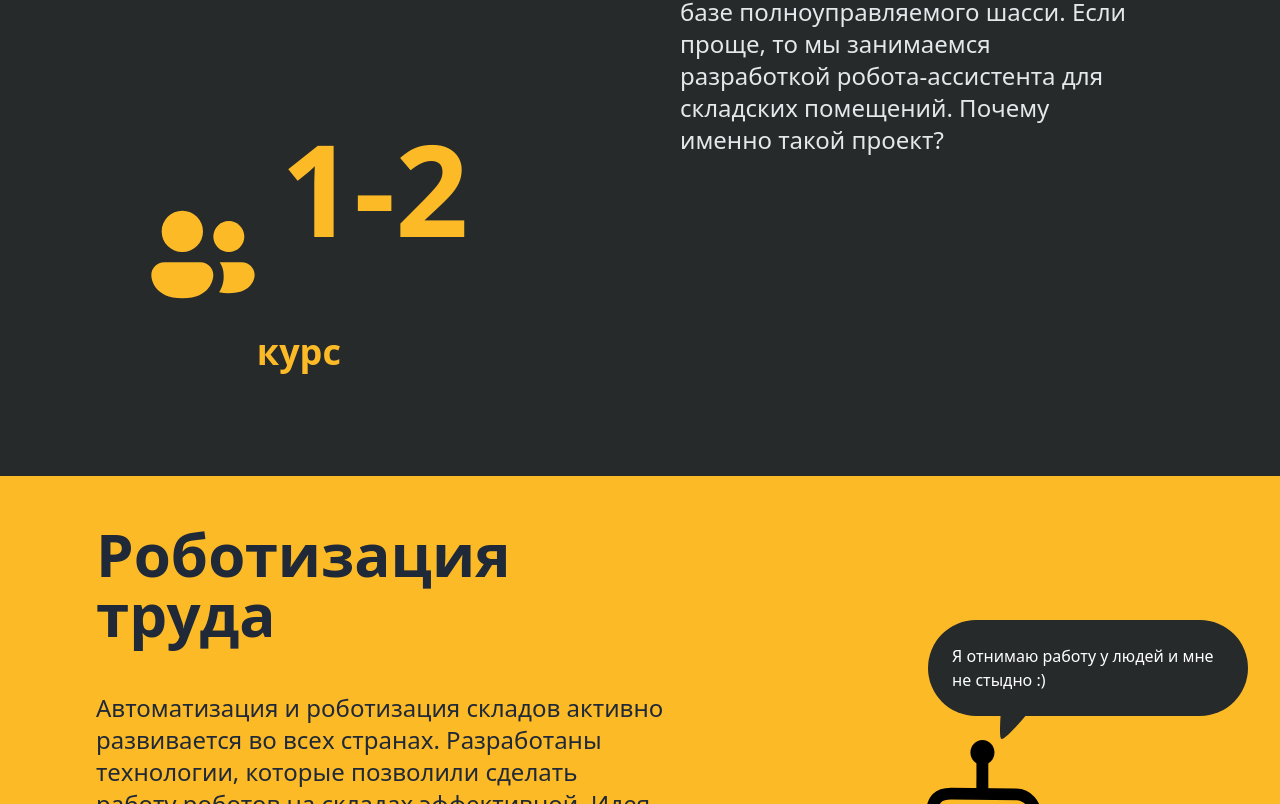
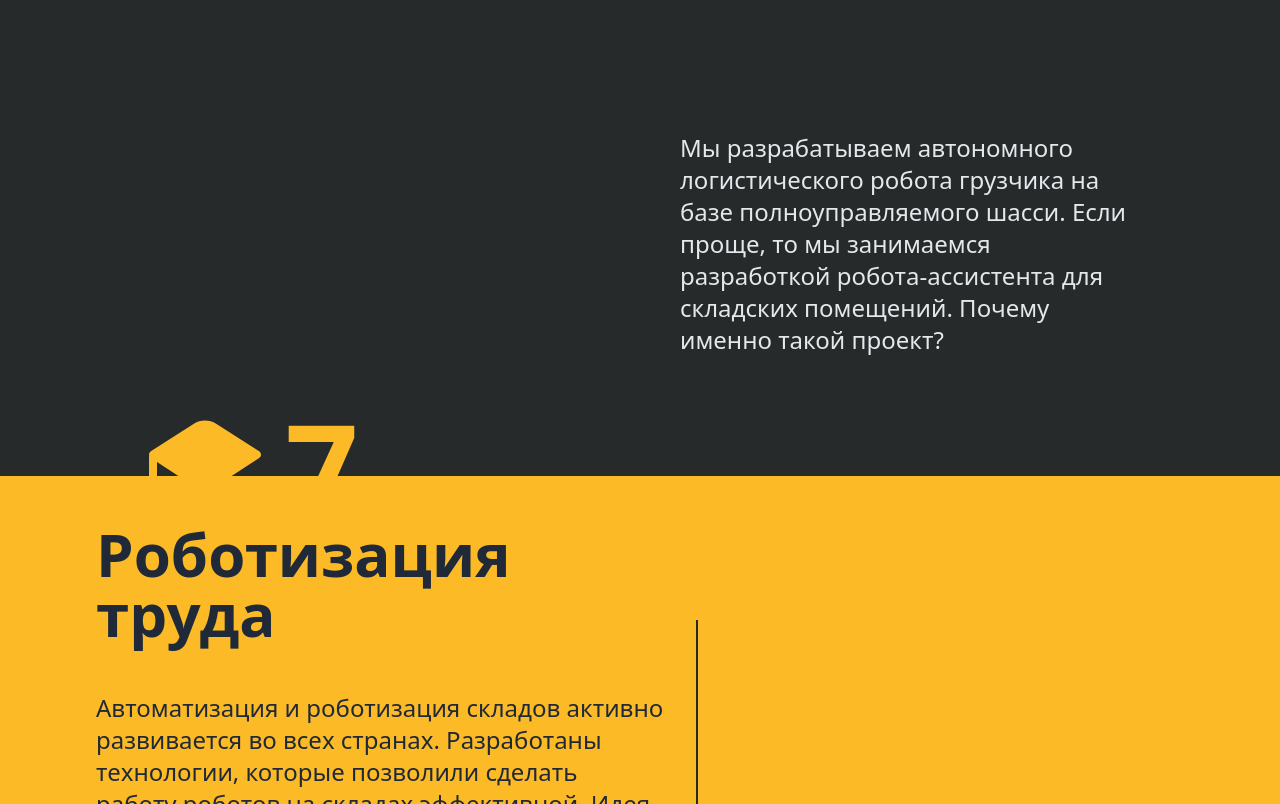
Before and after one commit to XMadFoX/pd-alr, a Next.js app in the folder frontend/: page / in a window 1280 px wide. Shown: the part 1236-2040 px from the top of the page. Built offline with nearby package versions, Linux system fonts and the light colour scheme; no server answers.

Commit message:
Add paralax effect for 2 more slides

```diff
--- a/frontend/components/home/automation.js
+++ b/frontend/components/home/automation.js
@@ -1,7 +1,16 @@
-import React from "react"
+import React, { useContext } from "react"
 import Section from "./Section"
+import { motion, useTransform } from "framer-motion"
+import { GlobalContext } from "../../pages/_app"
 
 export default function Automation() {
+  const { windowSize: ws, scrollY } = useContext(GlobalContext)
+  const x1 = useTransform(
+    scrollY,
+    [ws?.h * 1, ws?.h * 2, ws?.h * 4],
+    [-500, 100, 1800]
+  )
+
   return (
     <Section
       color="orange"
@@ -19,8 +28,11 @@ export default function Automation() {
           роботов на складе выгодно.
         </p>
       </div>
-      <div className="md:w-1/2 mt-12 md:mt-24 pb-32 md:pb-auto">
-        <p className="max-w-xs p-6 bg-secondary text-white rounded-full relative ml-auto mr-4">
+      <div className="md:w-1/2 mt-12 md:mt-24 pb-32 md:pb-auto overflow-x-hidden h-[500px] border-l-2 border-secondary mb-auto">
+        <motion.p
+          style={{ x: x1 }}
+          className="max-w-xs p-6 bg-secondary text-white rounded-full relative"
+        >
           Я отнимаю работу у людей и мне не стыдно :)
           <img
             src="/bubblePart.svg"
@@ -36,7 +48,7 @@ export default function Automation() {
             width={1024}
             className="absolute -ml-24 mt-12 h-32 md:h-auto"
           />
-        </p>
+        </motion.p>
       </div>
     </Section>
   )
--- a/frontend/components/home/hero.js
+++ b/frontend/components/home/hero.js
@@ -1,8 +1,9 @@
-import React from "react"
+import React, { useContext } from "react"
 import { motion, useTransform, useViewportScroll } from "framer-motion"
+import { GlobalContext } from "../../pages/_app"
 
 export default function Hero() {
-  const { scrollY, scrollYProgress } = useViewportScroll()
+  const { scrollY } = useContext(GlobalContext)
 
   const x1 = useTransform(scrollY, [0, 1000], [0, -1000])
   const y1 = useTransform(scrollY, [0, 1000], [0, -200])
--- a/frontend/components/home/team.js
+++ b/frontend/components/home/team.js
@@ -1,8 +1,27 @@
 import Image from "next/image"
-import React from "react"
+import React, { useContext } from "react"
 import Section from "./Section"
+import { motion, useTransform } from "framer-motion"
+import { GlobalContext } from "../../pages/_app"
 
 export default function Team() {
+  const { windowSize: ws, scrollY } = useContext(GlobalContext)
+  const y1 = useTransform(
+    scrollY,
+    [ws?.h * 0.5, ws?.h, ws?.h * 2],
+    [200, 0, -300]
+  )
+  const y2 = useTransform(
+    scrollY,
+    [ws?.h * 0.6, ws?.h, ws?.h * 2],
+    [600, 0, -100]
+  )
+  const y3 = useTransform(
+    scrollY,
+    [ws?.h * 0.7, ws?.h, ws?.h * 2],
+    [800, 0, -800]
+  )
+
   return (
     <Section color="dark" className="px-3 py-12 xl:p-24">
       <div
@@ -16,28 +35,34 @@ export default function Team() {
             image="/icons/fluent_hat-graduation-filled.svg"
             title="7"
             text="человек"
+            style={{ y: y2 }}
           />
           <Card
             className="mt-12 xl:mt-48 ml-auto xl:mr-12 w-auto"
             image="/icons/fluent_people-filled.svg"
             title="1-2"
             text="курс"
+            style={{ y: y3 }}
           />
         </div>
-        <p className="text-xl md:text-2xl xl:w-1/2 mt-2 md:mt-12">
+        <motion.p
+          style={{ y: y1 }}
+          className="text-xl md:text-2xl xl:w-1/2 mt-2 md:mt-12"
+        >
           Мы разрабатываем автономного логистического робота грузчика на базе
           полноуправляемого шасси. Если проще, то мы занимаемся разработкой
           робота-ассистента для складских помещений. Почему именно такой проект?
-        </p>
+        </motion.p>
       </div>
     </Section>
   )
 }
 
-const Card = ({ title, text, image, className }) => {
+const Card = ({ title, text, image, className, ...props }) => {
   return (
-    <div
+    <motion.div
       className={`text-navbar text-6xl xl:text-9xl font-bold flex gap-4 ${className}`}
+      {...props}
     >
       <Image src={image} width={128} height={128} alt="" />
       <p>
@@ -46,6 +71,6 @@ const Card = ({ title, text, image, className }) => {
           {text}
         </span>
       </p>
-    </div>
+    </motion.div>
   )
 }
--- a/frontend/pages/_app.js
+++ b/frontend/pages/_app.js
@@ -1,16 +1,34 @@
 import App from "next/app"
 import Head from "next/head"
 import "../assets/css/style.css"
-import { createContext } from "react"
+import { createContext, useEffect, useState } from "react"
 import { fetchAPI } from "../lib/api"
 import { getStrapiMedia } from "../lib/media"
 import Nav from "../components/nav"
+import { useViewportScroll } from "framer-motion"
 
 // Store Strapi Global object in context
 export const GlobalContext = createContext({})
 
 const MyApp = ({ Component, pageProps }) => {
   const { global } = pageProps
+  const { scrollY } = useViewportScroll()
+  const [windowSize, setWindowSize] = useState()
+
+  const handleResize = () => {
+    setWindowSize({ w: window.innerWidth, h: window.innerHeight })
+  }
+
+  useEffect(() => {
+    if (!window) return
+    setWindowSize({ w: window.innerWidth, h: window.innerHeight })
+
+    window.addEventListener("resize", handleResize)
+
+    return () => {
+      window.removeEventListener("resize", handleResize)
+    }
+  }, [])
 
   return (
     <>
@@ -20,7 +38,9 @@ const MyApp = ({ Component, pageProps }) => {
           href={getStrapiMedia(global?.attributes.favicon)}
         />
       </Head>
-      <GlobalContext.Provider value={global?.attributes}>
+      <GlobalContext.Provider
+        value={{ ...global?.attributes, windowSize, scrollY }}
+      >
         <Nav {...pageProps} />
         <Component {...pageProps} />
       </GlobalContext.Provider>
```
